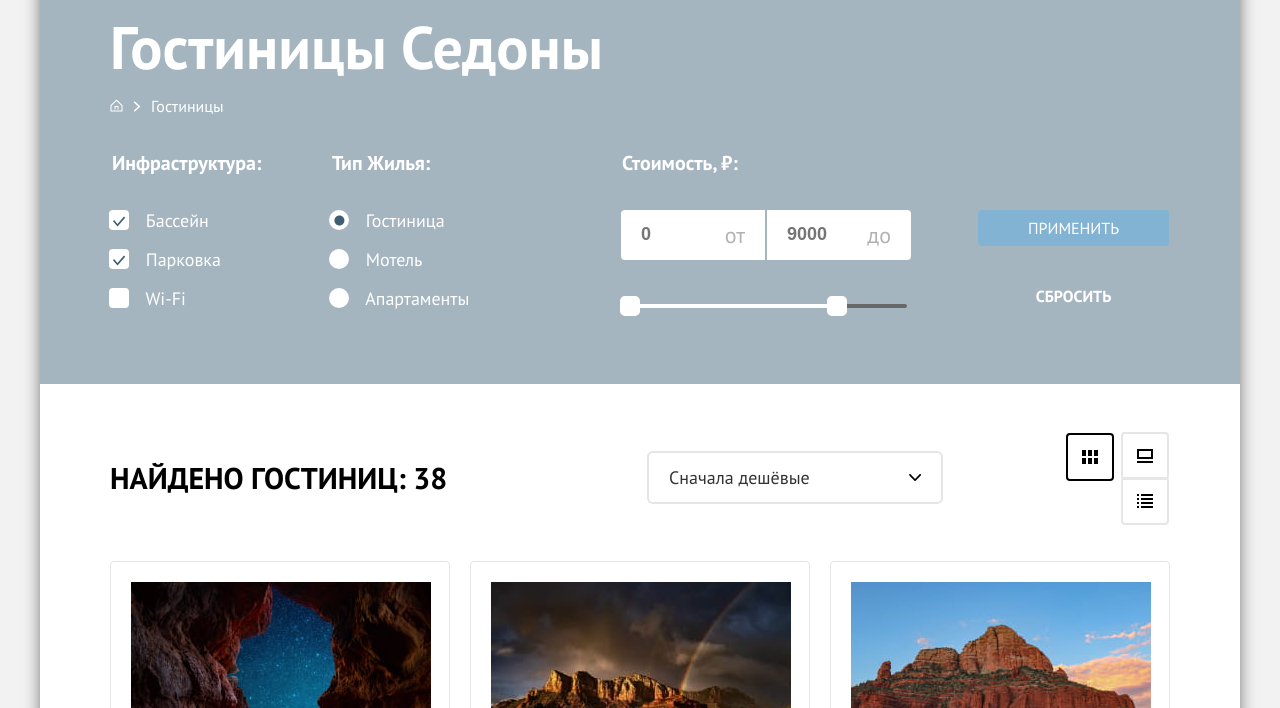
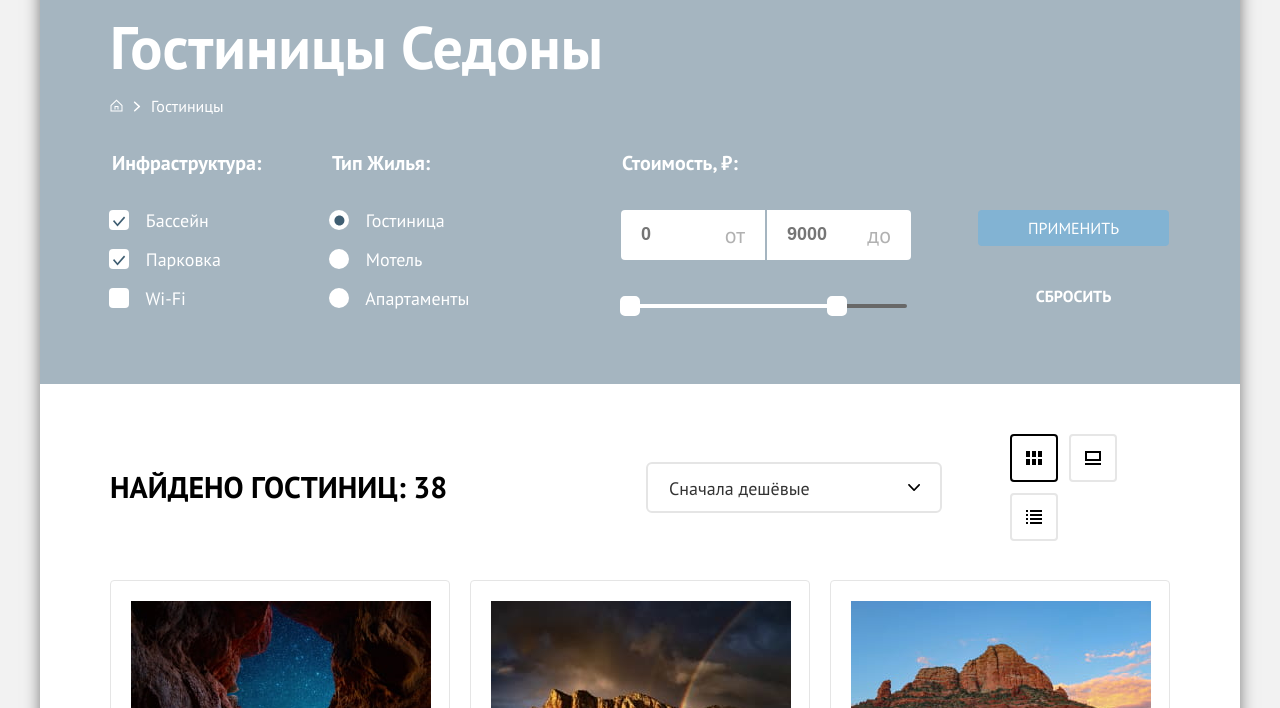
Before and after one commit to htmlacademy-htmlcss/263895-sedona-2, a plain HTML site: page catalog.html in a window 1280 px wide. Shown: the part 92-800 px from the top of the page. Drawn offline with Linux system fonts and the light colour scheme.

Commit message:
Обновление 14.05

```diff
--- a/styles/styles.css
+++ b/styles/styles.css
@@ -336,11 +336,13 @@ li.navigation-item-buttom {
 
 /* Чередующиеся серые блоки */
 .advantages-list li:nth-child(odd) .advantages-light-item {
-  background: rgba(131, 179, 211, 0.12); /* Светло-серый */
+  background: rgba(131, 179, 211, 0.12);
+  /* Светло-серый */
 }
 
 .advantages-list li:nth-child(even) .advantages-light-item {
-  background: rgba(131, 179, 211, 0.2); /* Темно-серый */
+  background: rgba(131, 179, 211, 0.2);
+  /* Темно-серый */
 }
 
 /* Для блока с реверсом (Мост Дьявола) */
@@ -389,17 +391,23 @@ li.navigation-item-buttom {
 .advantages-title::after {
   content: "";
   display: block;
-  width: 60px; /* Длина линии как в макете */
-  height: 2px; /* Толщина */
-  margin: 27px auto 0; /* 16px отступ сверху, auto - центрирование */
-  background-color: rgba(0, 0, 0, 0.3); /* Цвет с прозрачностью 30% */
+  width: 60px;
+  /* Длина линии как в макете */
+  height: 2px;
+  /* Толщина */
+  margin: 27px auto 0;
+  /* 16px отступ сверху, auto - центрирование */
+  background-color: rgba(0, 0, 0, 0.3);
+  /* Цвет с прозрачностью 30% */
 }
 
 /* Для заголовков в тёмных блоках (синий фон) */
 .advantages-dark-item .advantages-title::after,
-.advantages-dark-item-devil .advantages-title::after{
-  background-color: rgba(255, 255, 255, 0.3); /* Белый с прозрачностью */
-  margin: 27px auto 0; /* Отступы для тёмного варианта */
+.advantages-dark-item-devil .advantages-title::after {
+  background-color: rgba(255, 255, 255, 0.3);
+  /* Белый с прозрачностью */
+  margin: 27px auto 0;
+  /* Отступы для тёмного варианта */
 }
 
 .advantages-comparison-dark {
@@ -755,17 +763,15 @@ li.navigation-item-buttom {
 
 .sorting-list-catalog {
   display: flex;
-  justify-content: flex-end;
+  justify-content: flex-start;
   flex-wrap: wrap;
   padding: 0;
-  margin: 0 1px -1px 69px;
+  margin: 0 -2px -1px 70px;
   list-style-type: none;
-  width: 159px;
-}
-
-.view-list {
-  margin: -2px 0 -3px -17px;
-}
+  width: 162px;
+  gap: 11px;
+}
+
 
 .view-list-one {
   border: 2px solid #000;
@@ -803,14 +809,11 @@ li.navigation-item-buttom {
 }
 
 .sorting-active {
-  margin: 1px -1px 1px 18px;
   border: 2px solid #000;
 }
 
 
-.view-list:not(:first-child) {
-  margin-left: 8px;
-}
+
 
 .catalog-view-slideshow {
   background: url(../images/catalog-view-slideshow.svg) no-repeat center center;
@@ -1309,7 +1312,7 @@ li.navigation-item-buttom {
   width: 300px;
   min-height: 21px;
   gap: 20px;
-  margin-bottom: 17px;
+  margin-bottom: 16px;
 }
 
 .appointment-money {
@@ -1376,7 +1379,7 @@ li.navigation-item-buttom {
 
 .select-control {
   width: 292px;
-  padding: 14px 100px 14px 20px;
+  padding: 14px 100px 12px 21px;
   color: #333;
   font-family: "PT Sans", sans-serif;
   font-size: 18px;
@@ -1515,9 +1518,7 @@ li.navigation-item-buttom {
   display: flex;
   flex-direction: row;
   width: 300px;
-  height: 36px;
   gap: 20px;
-  justify-content: space-around;
   margin-bottom: -12px;
   margin-top: -2px;
   flex-wrap: wrap;
@@ -1642,7 +1643,6 @@ li.navigation-item-buttom {
   display: flex;
   align-items: center;
   justify-content: center;
-  width: 60px;
   height: 60px;
   color: #ffffff;
   background-color: #82B3D3;
@@ -1650,9 +1650,12 @@ li.navigation-item-buttom {
   text-align: center;
   font-size: 20px;
   font-weight: 700;
-  line-height: 36px;
+  line-height: 38px;
   text-transform: uppercase;
   text-decoration: none;
+  padding: 5px;
+  box-sizing: border-box;
+  min-width: 60px;
 }
 
 .pagination-link-active {
```
